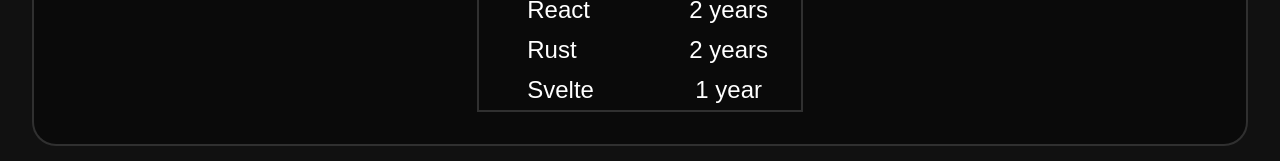
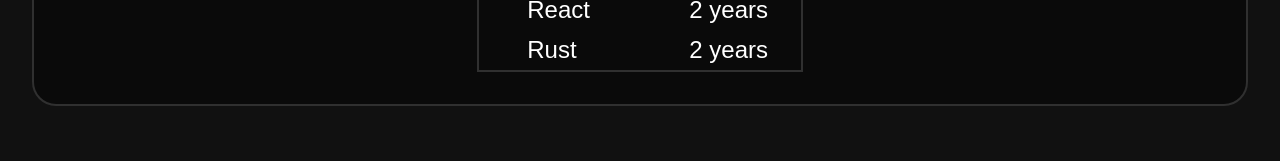
Before and after one commit to QuillDev/quill.moe, a SvelteKit app: page / in a window 1280 px wide. Shown: the part 626-787 px from the top of the page. Built offline with nearby package versions, Linux system fonts and the light colour scheme; some icons are missing.

Commit message:
remvoe row

```diff
--- a/src/routes/+page.svelte
+++ b/src/routes/+page.svelte
@@ -63,10 +63,10 @@
               <td class="exp-li"><RustIcon class="fill-white mr-2" />Rust</td>
               <td>2 years</td>
             </tr>
-            <tr>
+            <!-- <tr>
               <td class="exp-li"><SvelteIcon class="mr-2" />Svelte</td>
               <td>1 year</td>
-            </tr>
+            </tr> -->
           </table>
         </div>
       </div>
```
